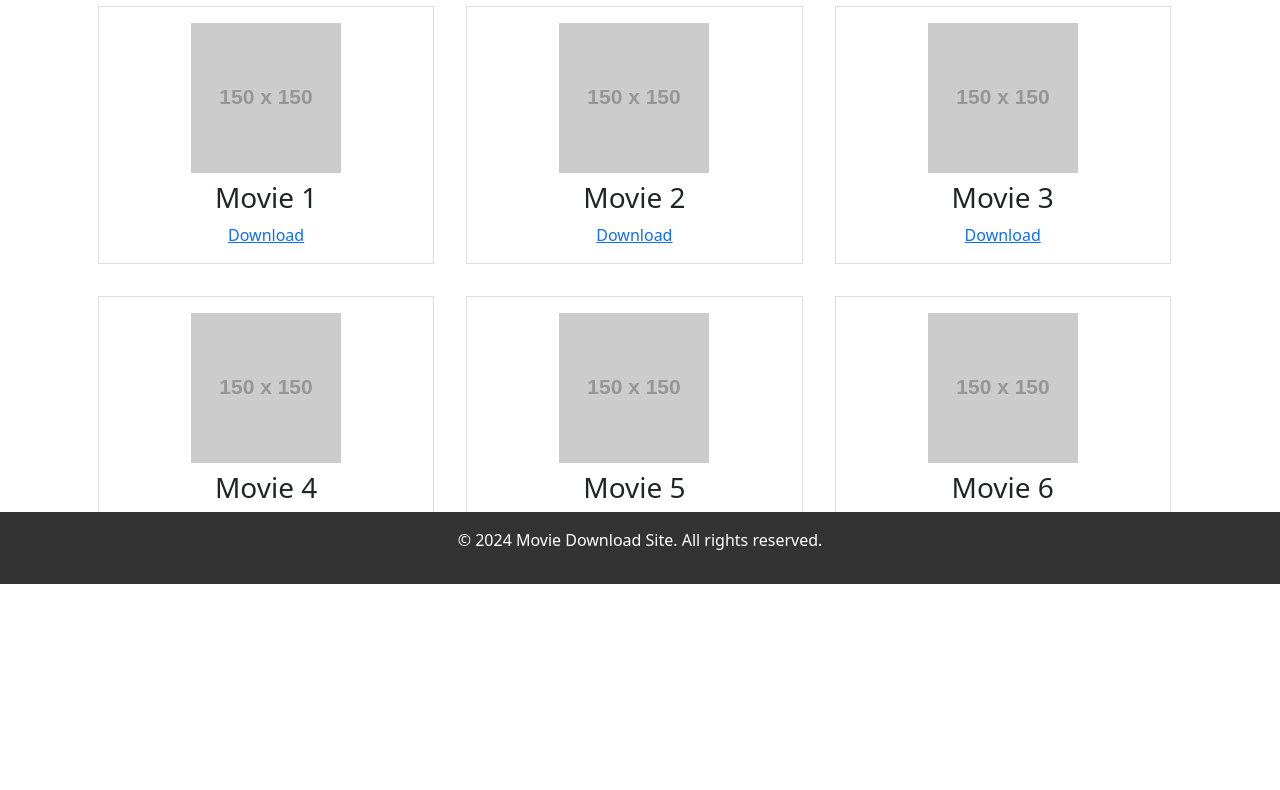
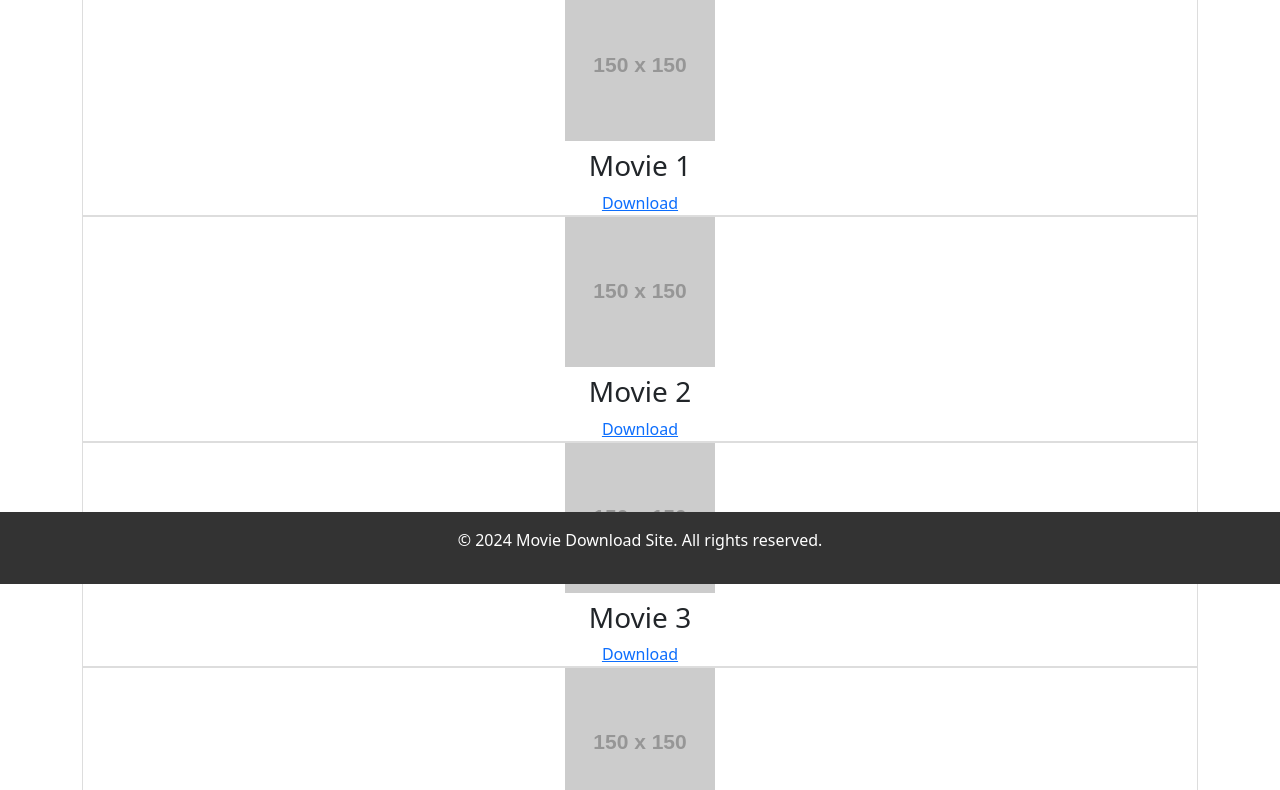
Before and after one commit to rockydeveloper001/Movie-website, a plain HTML site: page index.html in a window 1280 px wide. Shown: the part 216-1006 px from the top of the page. Before the commit the page ends 818 px from the top, so only its background shows below. Drawn offline with nearby package versions, Linux system fonts and the light colour scheme; placeholder pictures from the web are drawn by us.

Commit message:
Update style.css

```diff
--- a/style.css
+++ b/style.css
@@ -31,18 +31,9 @@ main {
     padding: 2rem;
 }
 
-.movieList {
-    display: flex;
-    flex-wrap: wrap;
-}
-
 .movie {
     background-color: #fff;
     border: 1px solid #ddd;
-    margin: 1rem;
-    padding: 1rem;
-    width: calc(33% - 2rem);
-    box-sizing: border-box;
     text-align: center;
 }
 
```
